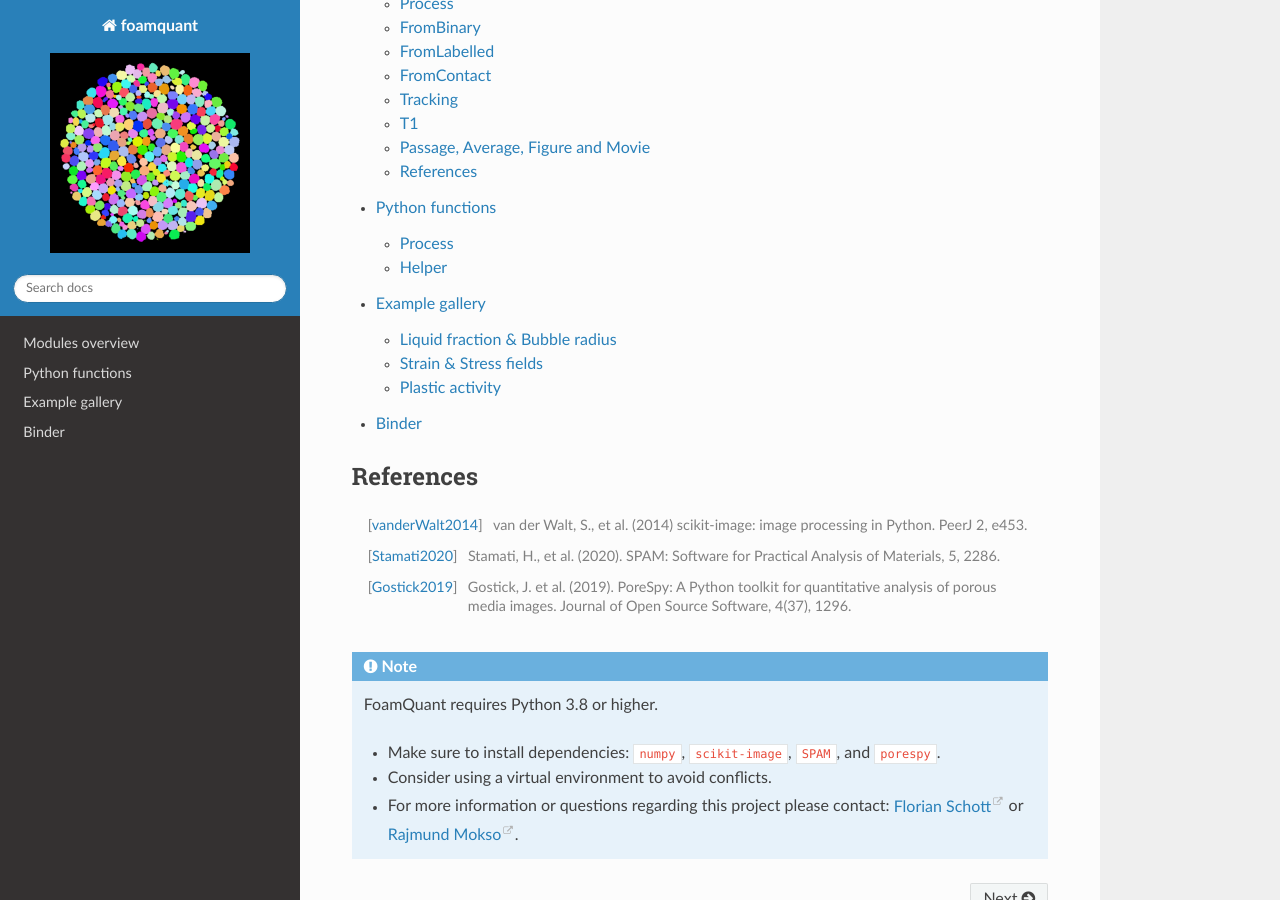
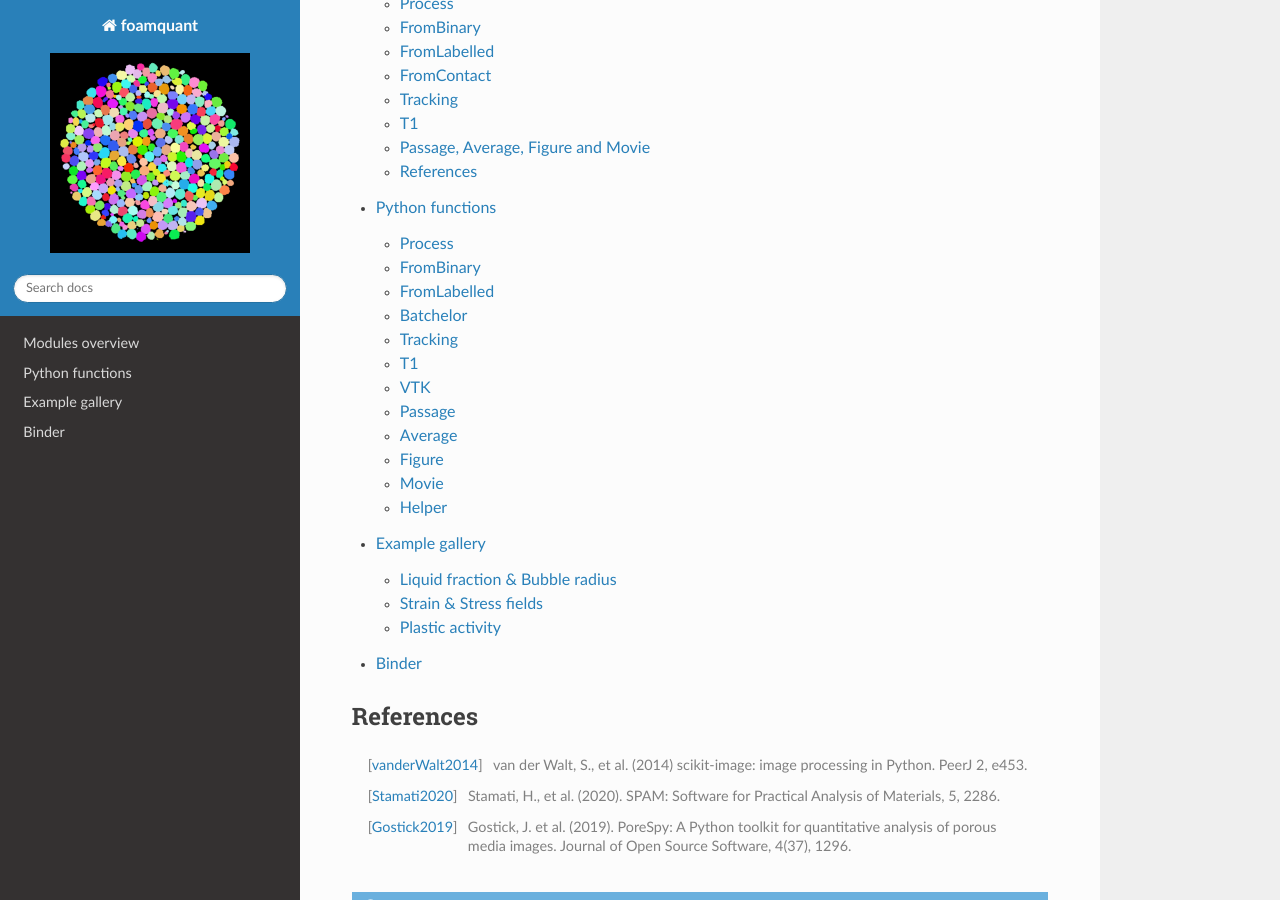
Before and after one commit to floschott/foamquant, a Sphinx documentation site: the page built from docs/source/index.rst, in a window 1280 px wide and 900 px high, scrolled down 694 px. Built offline with Sphinx 7.4.7 and the Read the Docs theme 3.1.0, drawn with Linux system fonts in a browser that asks for light colours; pages that are not in the unit, such as notebooks, are missing from menus.

```diff
--- a/docs/source/api.rst
+++ b/docs/source/api.rst
@@ -7,6 +7,67 @@ Process
 .. automodule:: FoamQuant.Process
    :members:
 
+FromBinary
+-------------------------
+
+.. automodule:: FoamQuant.FromBinary
+   :members:
+
+FromLabelled
+-------------------------
+
+.. automodule:: FoamQuant.FromLabelled
+   :members:
+
+Batchelor
+-------------------------
+
+.. automodule:: FoamQuant.Batchelor
+   :members:
+
+Tracking
+-------------------------
+
+.. automodule:: FoamQuant.Tracking
+   :members:
+
+T1
+-------------------------
+
+.. automodule:: FoamQuant.T1
+   :members:
+
+VTK
+-------------------------
+
+.. automodule:: FoamQuant.VTK
+   :members:
+
+Passage
+-------------------------
+
+.. automodule:: FoamQuant.Passage
+   :members:
+
+Average
+-------------------------
+
+.. automodule:: FoamQuant.Average
+   :members:
+
+Figure
+-------------------------
+
+.. automodule:: FoamQuant.Figure
+   :members:
+
+Movie
+-------------------------
+
+.. automodule:: FoamQuant.Movie
+   :members:
+
+
 
 Helper
 -------------------------
```
